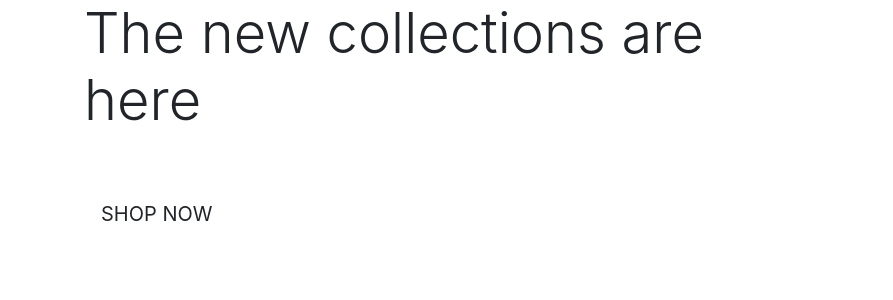
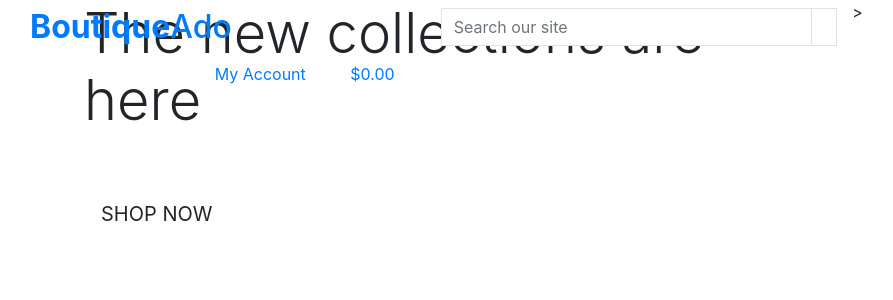
Before and after one commit to malikdobbs/boutique_ado, a Django app: page / in a window 1280 px wide. Shown: the top 300 px of the page, without its empty margins (1-894 px from the left). Run offline with Django 3.2, Linux system fonts and the light colour scheme.

Commit message:
Added main page header

```diff
--- a/home/templates/home/index.html
+++ b/home/templates/home/index.html
@@ -10,6 +10,7 @@
 {% endblock %}
 
 {% block content %}
+    <!-- Hero image with shop now button -->
     <div class="container h-100">
         <div class="row h-100">
             <div class="col-7 col-md-6. my-auto">
--- a/templates/base.html
+++ b/templates/base.html
@@ -32,7 +32,76 @@
     <title>Boutique Ado {% block extra_title %}{% endblock %}</title>
   </head>
   <body>
-    <header class="container-fluid fixed-top"></header>
+    <header class="container-fluid fixed-top">
+        <div class="row">
+            <div class="col-12 col-lg-4 my-auto py-1 py-lg-0 text-center text-lg-left">
+                <a href="{% url 'home' %}" class="nav-link main-logo-link">
+                    <h2 class="logo-font text-black my-0"><strong>Boutique</strong>Ado</h2>
+                </a>
+            </div>
+            <!-- Search parameter form -->
+            <div class="col-12 col-lg-4 my-auto py-1 py-lg-0">
+            <form method="GET" action="">
+                <div class="input-group w-100">
+                    <input class="form-control border border-black rounded-0" type="text" name="q" placeholder="Search our site">
+                    <div class="input-group-append">
+                        <button class="form-control btn btn-black border border-black rounded-0" type="submit">
+                            <span class="icon">
+                                <i class="fas fa-search"></i>
+                            </span>
+                        </button>
+                    </div>
+                </div>
+            </form>
+            </div>
+            <!--- Account and shopping bag link -->>
+            <div class="col-12 col-lg-4 my-auto py-1 py-lg-0">
+                <ul class="list-inline list-unstyled text-center text-lg-right my-0">
+                    <li class="list-inline-item dropdown">
+                        <!-- Parent menu containing user icon and my account p tag-->
+                        <a class="text-black nav-link" href="#" id="user-options" data-toggle="dropdown" aria-haspopup="true" aria-expanded="false">
+                          <div class="text-center">
+                              <div><i class="fas fa-user fa-lg"></i></div>
+                              <p class="my-0">My Account</p>
+                          </div>
+                        </a>
+                        <!-- If user is authenticated drop down item appears showing profile amd link to logout, otherwise
+                        display options for users to log in or create an account. Also, if user is authenticated and super user
+                        they can manage the stock by adding, updating or delete products -->
+                        <div class="dropdown-menu border-0" aria-labelledby="user-options">
+                            {% if request.user.is_authenticated %}
+                                {% if request.user.is_superuser %}
+                                    <a href="" class="dropdown-item">Product Management</a>
+                                {% endif %}
+                                <a href="" class="dropdown-item">My Profile</a>
+                                <a href="{% url 'account_logout' %}" class="dropdown-item">Logout</a>
+                            {% else %}
+                                <a href="{% url 'account_signup' %}" class="dropdown-item">Register</a>
+                                <a href="{% url 'account_login' %}" class="dropdown-item">Login</a>
+                            {% endif %}
+                      </div>
+                  </li>
+                    </li>
+                    <!-- Shopping bag link. Django logic checks if grand total variable template exists, if it does
+                    then we will display the total formatted to 2 decimal places, otherwise just show 0-->
+                    <li class="list-inline-item">
+                        <a class="{% if grand_total %}text-info font-weight-bold{% else %}text-black{% endif %} nav-link" href="">
+                            <div class="text-center">
+                                <div><i class="fas fa-shopping-bag fa-lg"></i></div>
+                                <p class="my-0">
+                                    {% if grand_total %}
+                                        ${{ grand_total|floatformat:2 }}
+                                    {% else %}
+                                        $0.00
+                                    {% endif %}
+                                </p>
+                            </div>
+                        </a>
+                    </li>
+                </ul>
+            </div>
+        </div>
+    </header>
 
     {% if messages %}
     <div class="message-container"></div>
```
